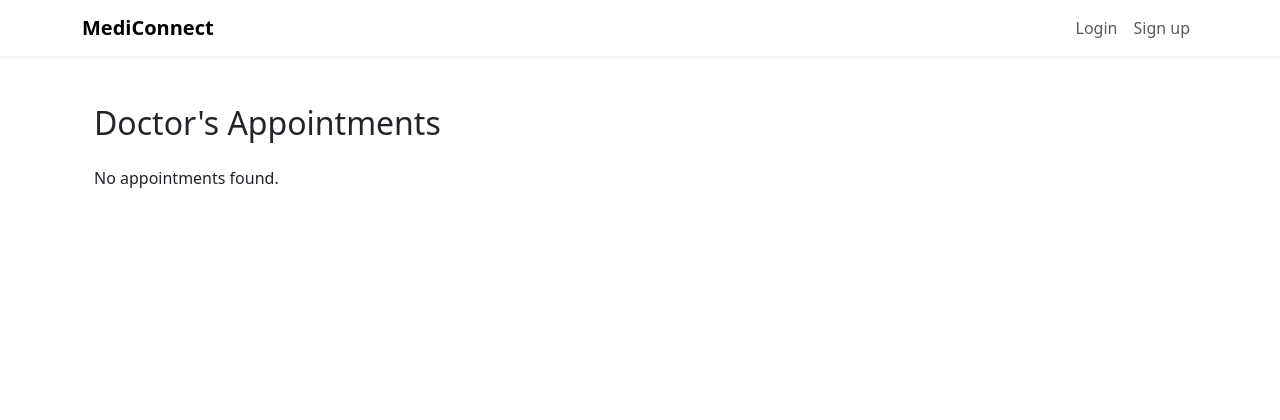
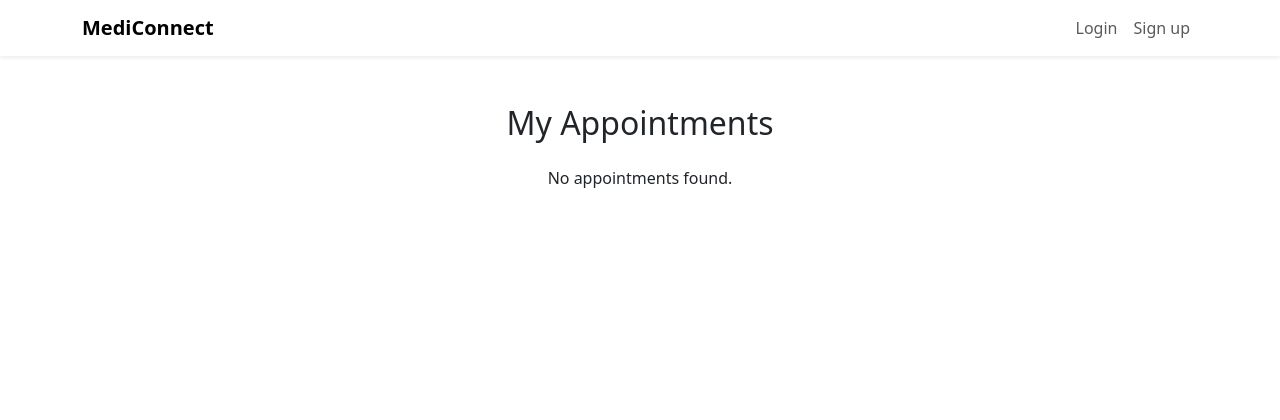
Before and after one commit to monkey-d-siyam/MediConnect, a Flask app: template templates/doctor_appointments.html in a window 1280 px wide. Shown: the top 420 px of the page. Run offline with Flask 3, Linux system fonts and the light colour scheme; the template is opened without the code that fills it, so the values that code supplies are empty; some libraries are stand-ins or nearby versions.

Commit message:
Appointment

```diff
--- a/templates/doctor_appointments.html
+++ b/templates/doctor_appointments.html
@@ -2,9 +2,9 @@
 
 {% block content %}
 <div class="container my-5">
-    <h2 class="mb-4">Doctor's Appointments</h2>
+    <h2 class="mb-4 text-center">My Appointments</h2>
     {% if appointments %}
-    <table class="table table-bordered">
+    <table class="table table-bordered text-center">
         <thead>
             <tr>
                 <th>Patient Name</th>
@@ -17,13 +17,23 @@
             <tr>
                 <td>{{ appointment.patient_name }}</td>
                 <td>{{ appointment.appointment_date }}</td>
-                <td>{{ appointment.status }}</td>
+                <td>
+                    {% if appointment.status == 'Pending' %}
+                        <span style="color: orange; font-weight: bold;">Pending</span>
+                    {% elif appointment.status == 'Confirmed' %}
+                        <span style="color: green; font-weight: bold;">Confirmed</span>
+                    {% elif appointment.status == 'Cancelled' %}
+                        <span style="color: red; font-weight: bold;">Cancelled</span>
+                    {% else %}
+                        <span style="color: gray; font-weight: bold;">Unknown</span>
+                    {% endif %}
+                </td>
             </tr>
             {% endfor %}
         </tbody>
     </table>
     {% else %}
-    <p>No appointments found.</p>
+    <p class="text-center">No appointments found.</p>
     {% endif %}
 </div>
 {% endblock %}
```
